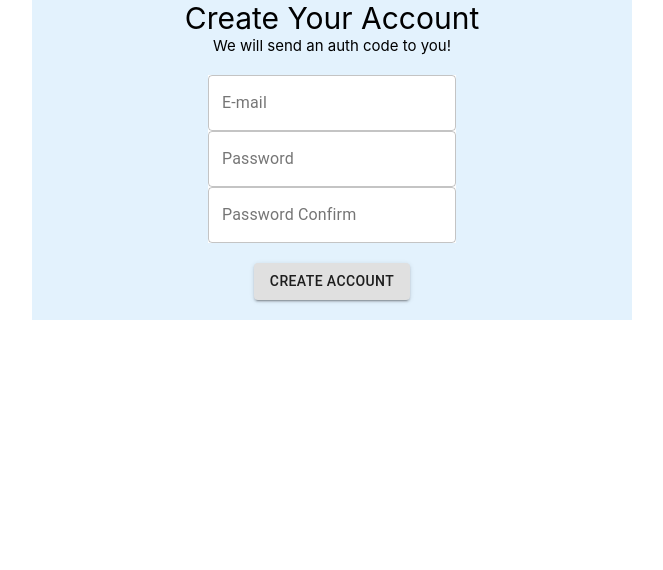
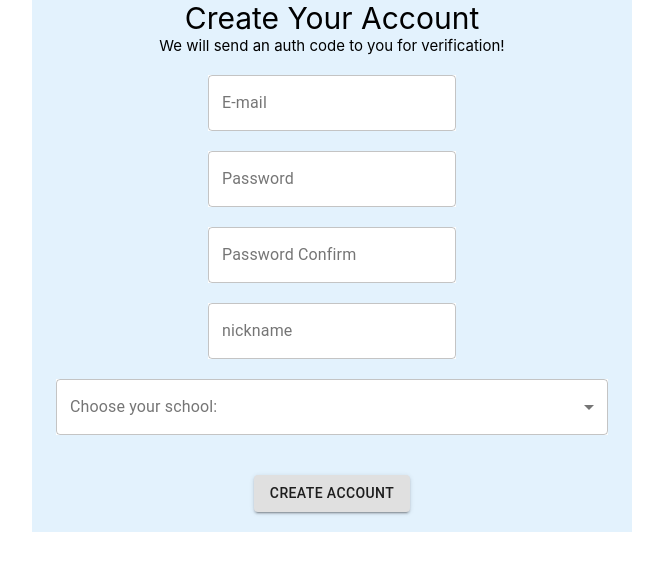
Before and after one commit to lesliepy99/CSCI3100_project, a React (Create React App) app: page /sign_up in a window 1280 px wide. Shown: the top 570 px of the page, without its empty margins (308-971 px from the left). Built offline with nearby package versions, Linux system fonts and the light colour scheme; no server answers.

Commit message:
update app.js, loginPage and SignUpPage

```diff
--- a/src/LoginPage.js
+++ b/src/LoginPage.js
@@ -18,14 +18,16 @@ class LoginPage extends React.Component {
     render(){
         return (
         <Container maxWidth={'sm'} style={{backgroundColor: '#e3f2fd'}}>
-          <div style={{backgroundColor: '#35baf6', fontSize: 30}} align='center'>
+          <div style={{fontSize: 30}} align='center'>
               Sign In to UTransform
           </div>
           <br/>
           <form align='center'>
             <TextField label="E-mail" id="username" variant="outlined" style={{backgroundColor: 'white'}}/>
             <br />
+            <br />
             <TextField label="Password" type="password" id="password" variant="outlined" style={{backgroundColor: 'white'}}/>
+            <br />
             <br />
             <br />
             <Link to='./home'>
--- a/src/SignUpPage.js
+++ b/src/SignUpPage.js
@@ -1,36 +1,97 @@
-import React,{Component} from 'react';
+import React, { Component } from 'react';
 import Container from '@material-ui/core/Container';
 import TextField from '@material-ui/core/TextField';
 import Button from '@material-ui/core/Button';
 import './App.css';
+import MenuItem from '@material-ui/core/MenuItem';
+import Select from '@material-ui/core/Select';
+import { PausePresentationTwoTone } from '@material-ui/icons';
 
-class SignUpPage extends Component{
-    constructor(props){
+class SignUpPage extends Component {
+    constructor(props) {
         super(props);
+        this.handleSubmit = this.handleSubmit.bind(this);
     }
 
-    render(){
-        return(
-        <Container maxWidth={'sm'} style={{backgroundColor: '#e3f2fd'}}>
-            <div style={{fontSize: 30}} align='center'>
-                Create Your Account
+    handleSubmit(event) {
+        event.preventDefault();
+        var email = event.target.elements.email.value;
+        var password = event.target.elements.password.value
+        var password_confirm = event.target.elements.password_confirm.value
+        var nickname = event.target.elements.nickname.value;
+        var school = event.target.elements.school.value;
+        var info_valid = true;
+        const regEmail = /^([a-zA-Z0-9]+[_|\_|\.]?)*[a-zA-Z0-9]+@([a-zA-Z0-9]+[_|\_|\.]?)*[a-zA-Z0-9]+\.[a-zA-Z]{2,3}$/
+        if (!regEmail.test(email)) {
+            alert("Invalid email format!")
+            info_valid = false;
+        }
+        if (password.length < 6) {
+            alert("The length of password should be at least 6!");
+            info_valid = false;
+        }
+        if (password != password_confirm) {
+            alert("Your input passwords are not the same!");
+            info_valid = false;
+        }
+        if(nickname==""){
+            alert("Please take a nickname for yourself!");
+            info_valid = false;
+        }
+        if (school == "") {
+            alert("you must choose a school!");
+            info_valid = false;
+        }
+        if (info_valid) {
+            fetch('http://localhost:3000/send_email', {
+                method: 'POST',
+                headers: {
+                    'Content-Type': 'application/json'
+                },
+                body: JSON.stringify({
+                    email: email,
+                    password: password,
+                    password_confirm: password_confirm,
+                    school: school,
+                })
+            })
+        }
+    }
+
+    render() {
+        return (
+            <Container maxWidth={'sm'} style={{ backgroundColor: '#e3f2fd' }}>
+                <div style={{ fontSize: 30 }} align='center'>
+                    Create Your Account
             </div>
-            <div style={{fontSize: 15}} align='center'>
-                We will send an auth code to you!
+                <div style={{ fontSize: 15 }} align='center'>
+                    We will send an auth code to you for verification!
             </div>
-            <br/>
-            <form id="regist_form" action="http://localhost:3000/send_email" method="POST" align='center'>
-                <TextField label="E-mail" id="email" name="email" variant="outlined" style={{backgroundColor: 'white'}}/>
-                <br/>
-                <TextField type="password"  label="Password" id="password" name="password" variant="outlined" style={{backgroundColor: 'white'}}/>
-                <br/>
-                <TextField type="password" label="Password Confirm" id="password-confirm" name="password_confirm" variant="outlined" style={{backgroundColor: 'white'}}/>
-                <br/>
-                <br/>
-                <Button variant="contained" type="submit" value="Send">create account</Button>
-            </form>
-            <br/>
-        </Container>
+                <br />
+                <form id="regist_form" onSubmit={this.handleSubmit} align='center'>
+                    <TextField label="E-mail" id="email" name="email" variant="outlined" style={{ backgroundColor: 'white' }} />
+                    <br />
+                    <br />
+                    <TextField type="password" label="Password" id="password" name="password" variant="outlined" style={{ backgroundColor: 'white' }} />
+                    <br />
+                    <br />
+                    <TextField type="password" label="Password Confirm" id="password-confirm" name="password_confirm" variant="outlined" style={{ backgroundColor: 'white' }} />
+                    <br />
+                    <br />
+                    <TextField label="nickname" id="nickname" name="nickname" variant="outlined" style={{ backgroundColor: 'white' }} />
+                    <br/>
+                    <br />
+                    <TextField fullWidth select variant={'outlined'} id="school" name='school' label='Choose your school:' style={{ backgroundColor: 'white' }}>
+                        <MenuItem value=""></MenuItem>
+                        <MenuItem value="CUHK">The Chinese University of Hong Kong</MenuItem>
+                    </TextField>
+                    <br />
+                    <br />
+                    <br />
+                    <Button variant="contained" type="submit" value="Send">create account</Button>
+                </form>
+                <br />
+            </Container>
         );
     }
 }
```
Also changed, not shown: app.js (+29 -31 lines).
